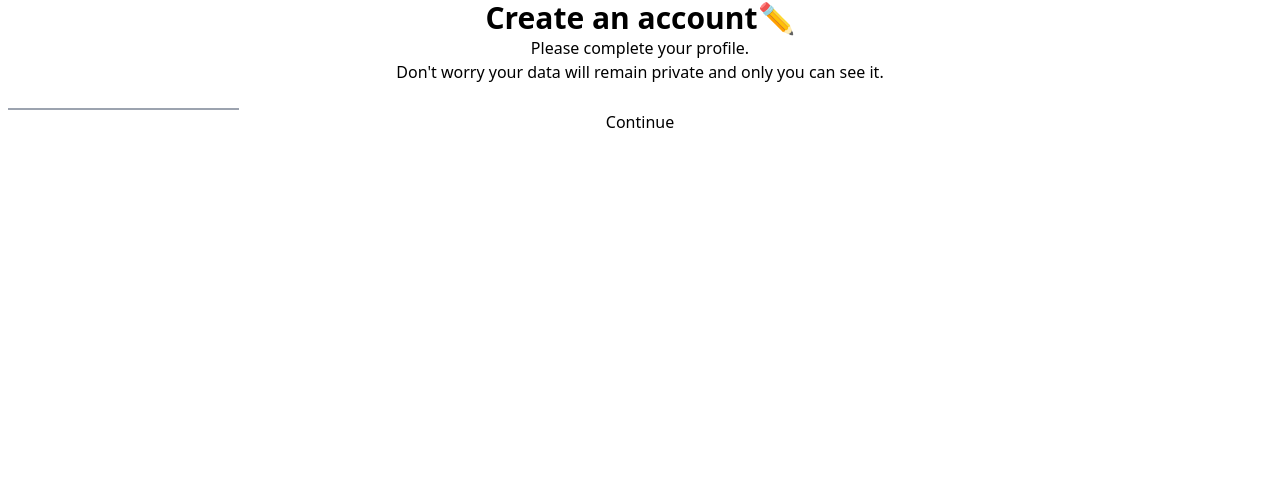
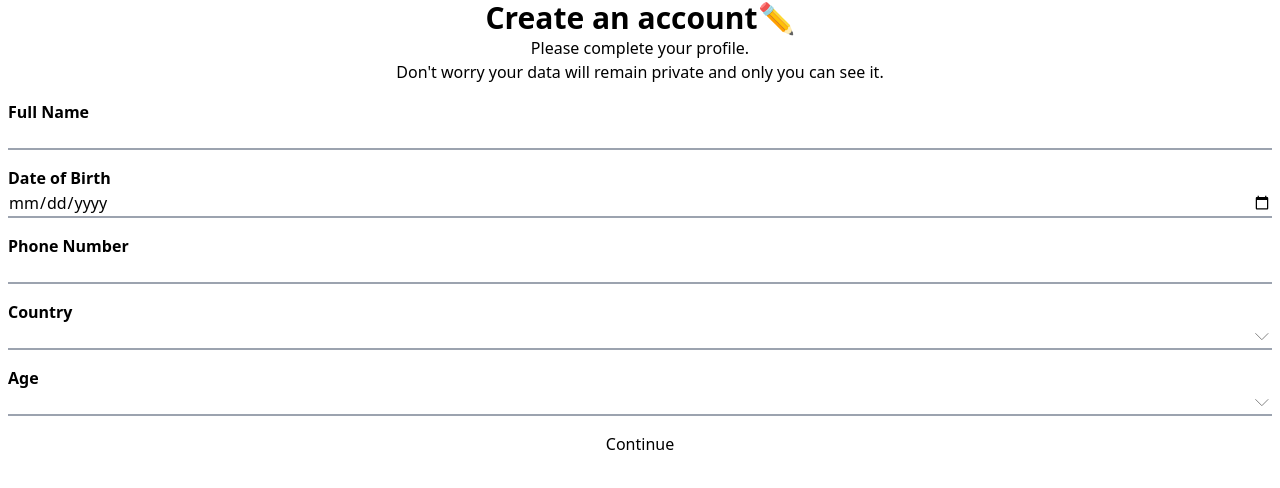
Before and after one commit to smartcollins/quizzico, a React (Create React App) app: page /account in a window 1280 px wide. Shown: the top 488 px of the page. Built offline with nearby package versions, Linux system fonts and the light colour scheme.

Commit message:
still working on Input and Account

```diff
--- a/src/components/Account.jsx
+++ b/src/components/Account.jsx
@@ -14,7 +14,28 @@ const Account = ()=>{
             <p>Don't worry your data will remain private and only you can see it.</p>
             {/* <p>Please enter your username, email address,and password. If you forget it, then you have to do forgot password.</p> */}
             <div className='text-left'>
-                <Inputs/>
+                <Inputs
+                    title="Full Name"
+                    type="text"
+                />
+                <Inputs
+                    title="Date of Birth"
+                    type="date"
+                />
+                <Inputs
+                    title="Phone Number"
+                    type="text"
+                />
+                <Inputs
+                    title="Country"
+                    type="text"
+                    option={true}
+                />
+                <Inputs
+                    title="Age"
+                    type="number"
+                    option={true}
+                />
                 {/* <p className='font-bold'>Full Name</p>
                 <input className=' border-gray-400 border-b-2 b-2' type="text"/>
                 <p>Full Name</p>
--- a/src/components/Inputs.jsx
+++ b/src/components/Inputs.jsx
@@ -4,14 +4,15 @@ import React from 'react';
 
 const Inputs = ({title,type,option})=>{
     return(
-        <div>
+        <div className='my-4'>
             <p className='font-bold'>{title}</p>
-            <input type={type} className=' border-gray-400 border-b-2 outline-none'/>
-            {option&&
-                <div>
-                    <input type={type} className=' border-gray-400 border-b-2 outline-none'/>
-                    <CaretDown size={16} color="#7a7a7a" weight="light" />
-                </div>}
+            {option?
+                <div className='flex items-center justify-between  border-gray-400 border-b-2'>
+                    <input type={type} className=' outline-none w-full'/>
+                    <CaretDown size={20} color="#7a7a7a" weight="light" />
+                </div>:
+                <input type={type} className=' border-gray-400 border-b-2 outline-none w-full'/>
+            }
         </div>
     )
 }
```
